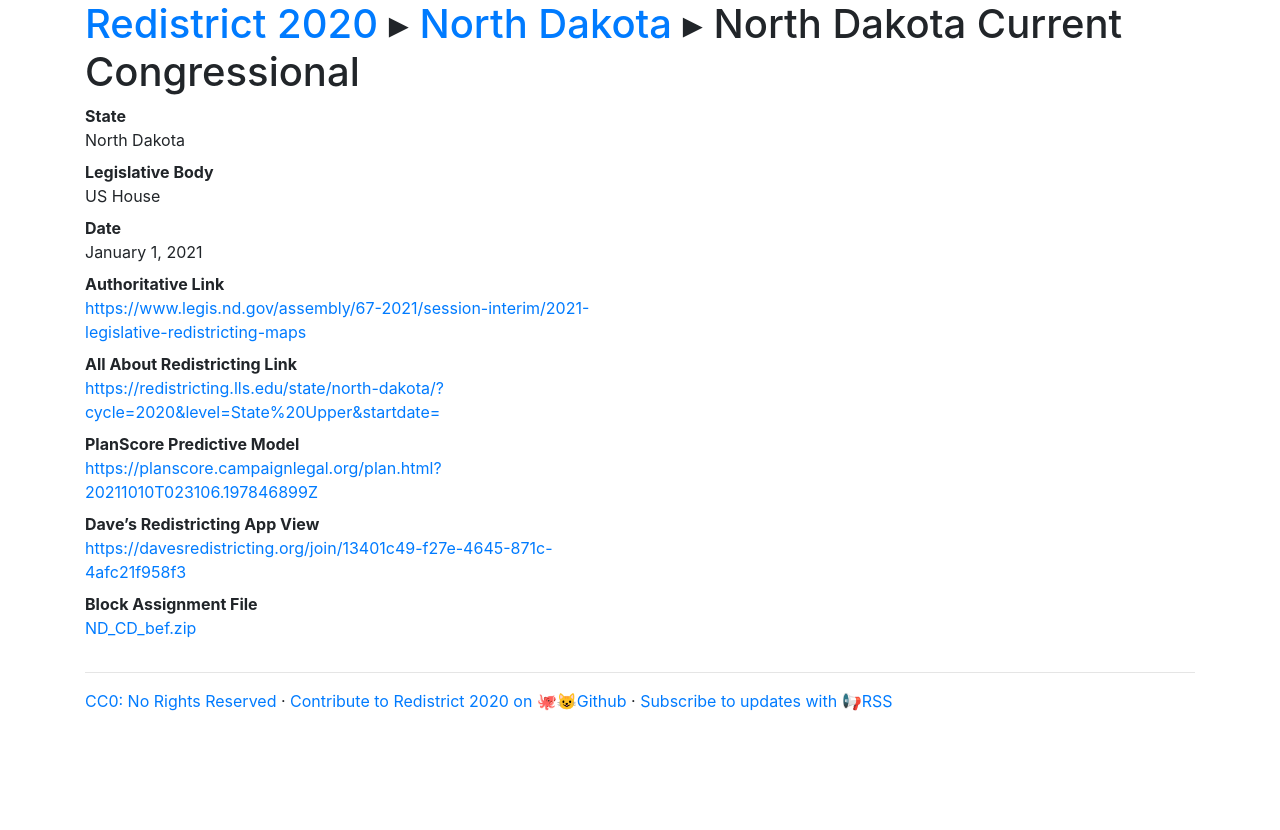
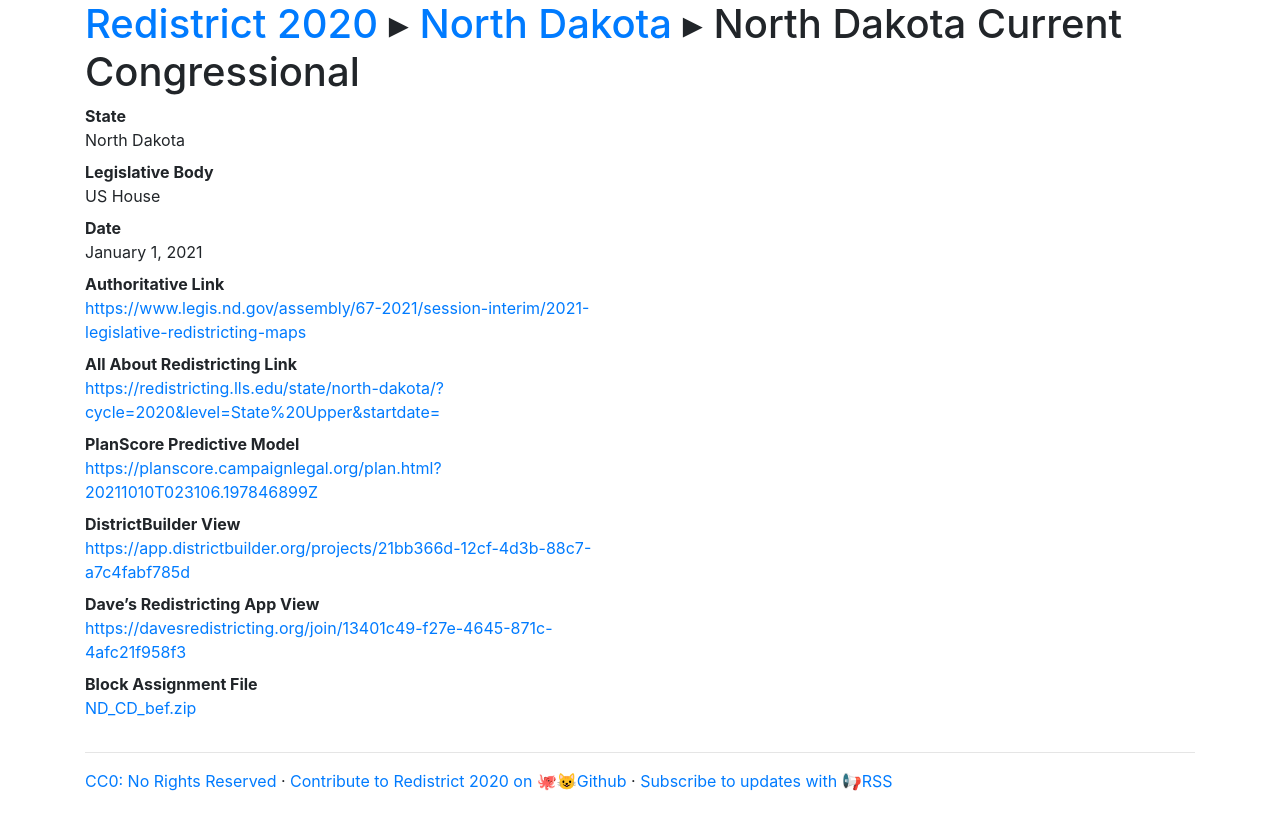
Before and after one commit to PlanScore/Redistrict2020, a Jekyll site: the page built from _plans/ND-2021-01-congress.md, in a window 1280 px wide. Shown: the top 830 px of the page. Built offline with Jekyll 4.4.1, drawn with Linux system fonts in a browser that asks for light colours; nearby versions of some CDN libraries; part of the change alters nothing that is shown.

Commit message:
Update ND-2021-01-congress.md

```diff
--- a/_plans/ND-2021-01-congress.md
+++ b/_plans/ND-2021-01-congress.md
@@ -6,7 +6,7 @@ date: 2021-01-01
 authoritative_link: https://www.legis.nd.gov/assembly/67-2021/session-interim/2021-legislative-redistricting-maps
 allabout_link: https://redistricting.lls.edu/state/north-dakota/?cycle=2020&level=State%20Upper&startdate=
 planscore_link: https://planscore.campaignlegal.org/plan.html?20211010T023106.197846899Z
-districtbuilder_link:
+districtbuilder_link: https://app.districtbuilder.org/projects/21bb366d-12cf-4d3b-88c7-a7c4fabf785d
 davesredist_link: https://davesredistricting.org/join/13401c49-f27e-4645-871c-4afc21f958f3
 five38_link:
 blockassignment_file: /files/ND-2021-01/ND_CD_bef.zip
```
